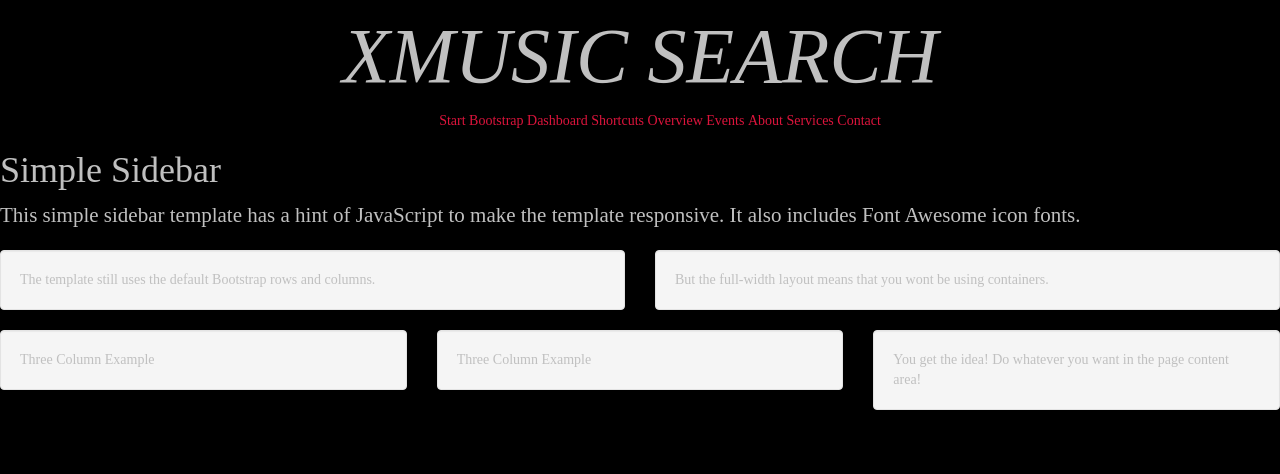
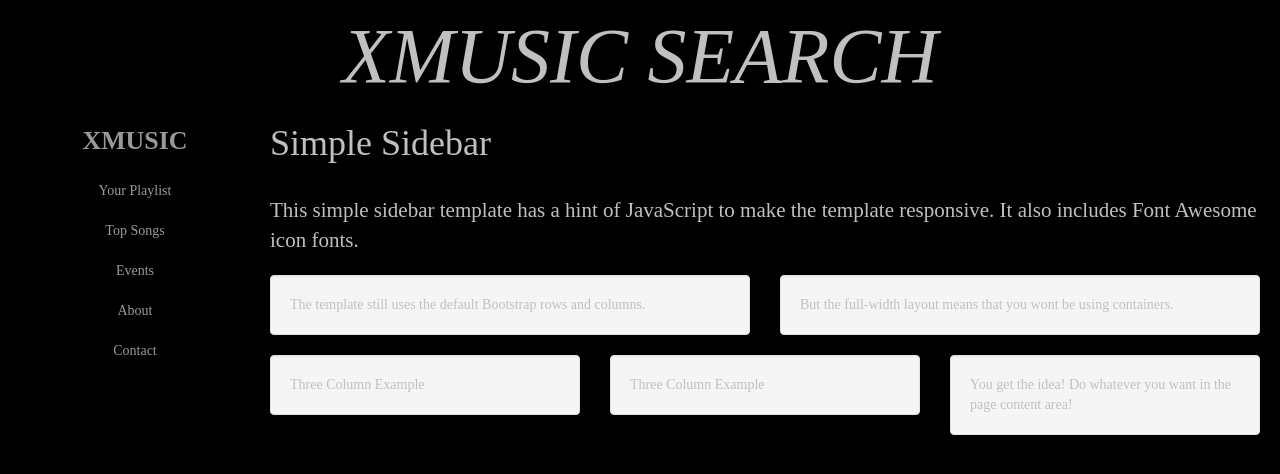
Before and after one commit to dendentheden/testerxmusic, a plain HTML site: page index.html in a window 1280 px wide. Drawn offline with nearby package versions, Linux system fonts and the light colour scheme.

Commit message:
sidebar
Conflicts:
	index.html

sidebar&index

```diff
--- a/index.html
+++ b/index.html
@@ -14,7 +14,7 @@
     <link href="xmusictest/css/bootstrap.css" rel="stylesheet">
 
     <!-- Add custom CSS here -->
-    <link href="xmusictest/css/simple-sidebar.css" rel="stylesheet">
+    <link href="sidebar.css" rel="stylesheet" />
     <link href="font-awesome/css/font-awesome.min.css" rel="stylesheet">
 
     <style>
@@ -50,28 +50,29 @@
                 color: crimson;
             }
         </style>
+        <!-- Sidebar -->
         <div id="sidebar-wrapper">
             <ul class="sidebar-nav">
                 <li class="sidebar-brand">
-                    <a href="#">Start Bootstrap</a>
+                    <big>
+                        <b>
+                            <big>
+                                <a href="#">XMUSIC</a>
+                            </big>
+                        </b>
+                    </big>
                 </li>
                 <li>
-                    <a href="#">Dashboard</a>
+                    <a href="#">Your Playlist</a>
                 </li>
                 <li>
-                    <a href="#">Shortcuts</a>
-                </li>
-                <li>
-                    <a href="#">Overview</a>
+                    <a href="#">Top Songs</a>
                 </li>
                 <li>
                     <a href="#">Events</a>
                 </li>
                 <li>
                     <a href="#">About</a>
-                </li>
-                <li>
-                    <a href="#">Services</a>
                 </li>
                 <li>
                     <a href="#">Contact</a>
--- /dev/null
+++ b/sidebar.css
@@ -0,0 +1,117 @@
+#wrapper {
+  padding-left: 250px;
+  transition: all 0.4s ease 0s;
+}
+
+#sidebar-wrapper {
+  margin-left: -250px;
+  left: 250px;
+  width: 250px;
+  background: #000;
+  position: fixed;
+  height: 100%;
+  overflow-y: auto;
+  z-index: 1000;
+  transition: all 0.4s ease 0s;
+}
+
+#page-content-wrapper {
+  width: 100%;
+}
+
+.sidebar-nav {
+  position: absolute;
+  top: 0;
+  width: 250px;
+  list-style: none;
+  margin: 0;
+  padding: 0;
+}
+
+.sidebar-nav li {
+  line-height: 40px;
+  text-indent: 20px;
+}
+
+.sidebar-nav li a {
+  color: #999999;
+  display: block;
+  text-decoration: none;
+}
+
+.sidebar-nav li a:hover {
+  color: #fff;
+  background: rgba(255,255,255,0.2);
+  text-decoration: none;
+}
+
+.sidebar-nav li a:active,
+.sidebar-nav li a:focus {
+  text-decoration: none;
+}
+
+.sidebar-nav > .sidebar-brand {
+  height: 65px;
+  line-height: 60px;
+  font-size: 18px;
+}
+
+.sidebar-nav > .sidebar-brand a {
+  color: #999999;
+}
+
+.sidebar-nav > .sidebar-brand a:hover {
+  color: #fff;
+  background: none;
+}
+
+.content-header {
+  height: 65px;
+  line-height: 65px;
+}
+
+.content-header h1 {
+  margin: 0;
+  margin-left: 20px;
+  line-height: 65px;
+  display: inline-block;
+}
+
+#menu-toggle {
+  display: none;
+}
+
+.inset {
+  padding: 20px;
+}
+
+@media (max-width:767px) {
+
+#wrapper {
+  padding-left: 0;
+}
+
+#sidebar-wrapper {
+  left: 0;
+}
+
+#wrapper.active {
+  position: relative;
+  left: 250px;
+}
+
+#wrapper.active #sidebar-wrapper {
+  left: 250px;
+  width: 250px;
+  transition: all 0.4s ease 0s;
+}
+
+#menu-toggle {
+  display: inline-block;
+}
+
+.inset {
+  padding: 15px;
+}
+
+}
```
